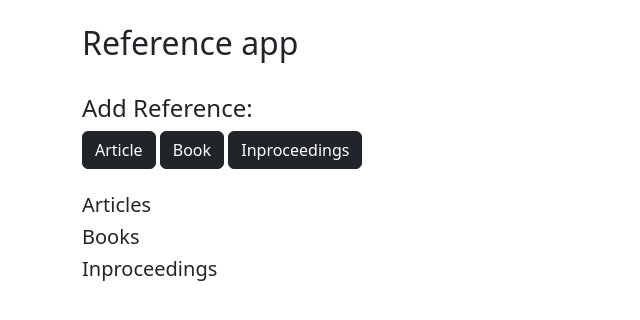
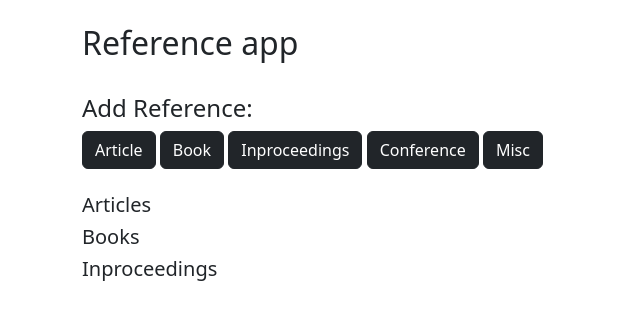
Before and after one commit to matimove/miniprojekti, a Flask app: template src/templates/index.html in a window 1280 px wide. Shown: the top 320 px of the page, without its empty margins (0-640 px from the left). Run offline with Flask 3, Linux system fonts and the light colour scheme; the template is opened without the code that fills it, so the values that code supplies are empty.

Commit message:
Add (empty) buttons for different refence types

```diff
--- a/src/app.py
+++ b/src/app.py
@@ -172,6 +172,18 @@ def add_book():
     # Render the form again (with error messages if any)
     return render_template("book.html", form=form)
 
+@app.route("/add-conference", methods=["POST", "GET"])
+def add_conference():
+    # toistaiseksi ohjaa vain takaisin etusivulle
+    return redirect(url_for("index"))
+
+
+
+@app.route("/add-misc", methods=["POST", "GET"])
+def add_misc():
+    # toistaiseksi ohjaa vain takaisin etusivulle
+    return redirect(url_for("index"))
+
 
 # testausta varten oleva reitti
 if test_env:
--- a/src/templates/index.html
+++ b/src/templates/index.html
@@ -27,6 +27,8 @@ Reference app
   <a href="/add-article" class="btn btn-dark">Article</a>
   <a href="/add-book" class="btn btn-dark">Book</a>
   <a href="/add-inproceedings" class="btn btn-dark">Inproceedings</a>
+  <a href="/add-conference" class="btn btn-dark">Conference</a>
+  <a href="/add-misc" class="btn btn-dark">Misc</a>
 </div> </br>
 
 <h5>Articles</h5>
```
